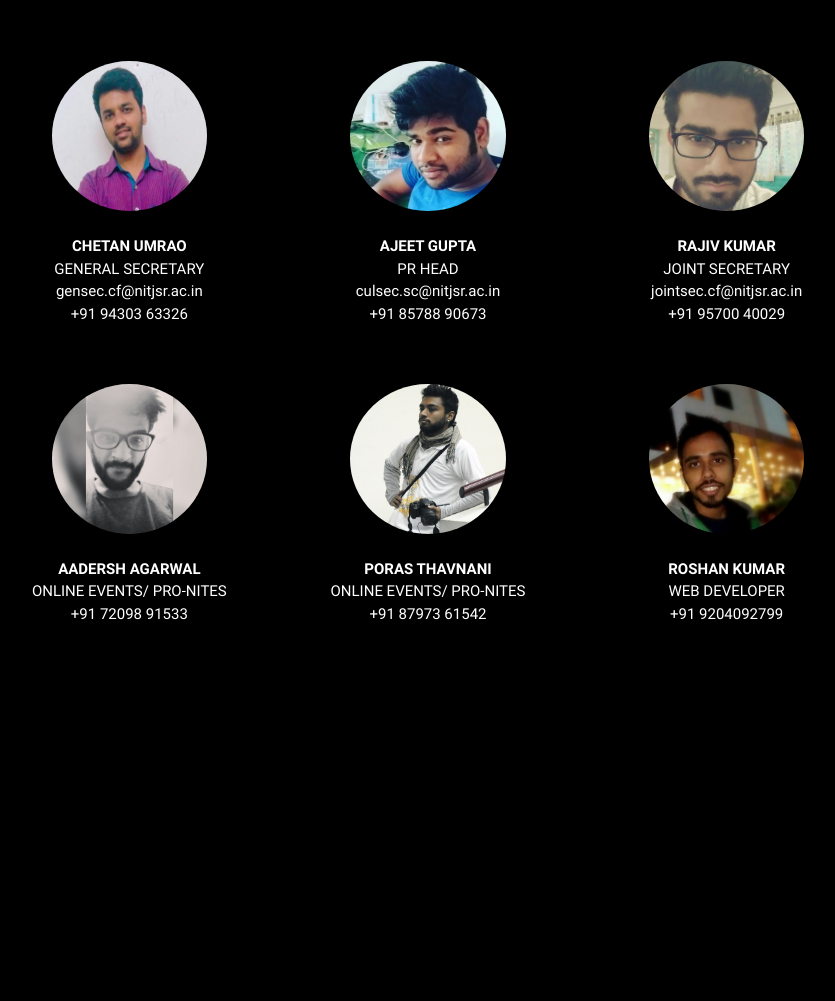
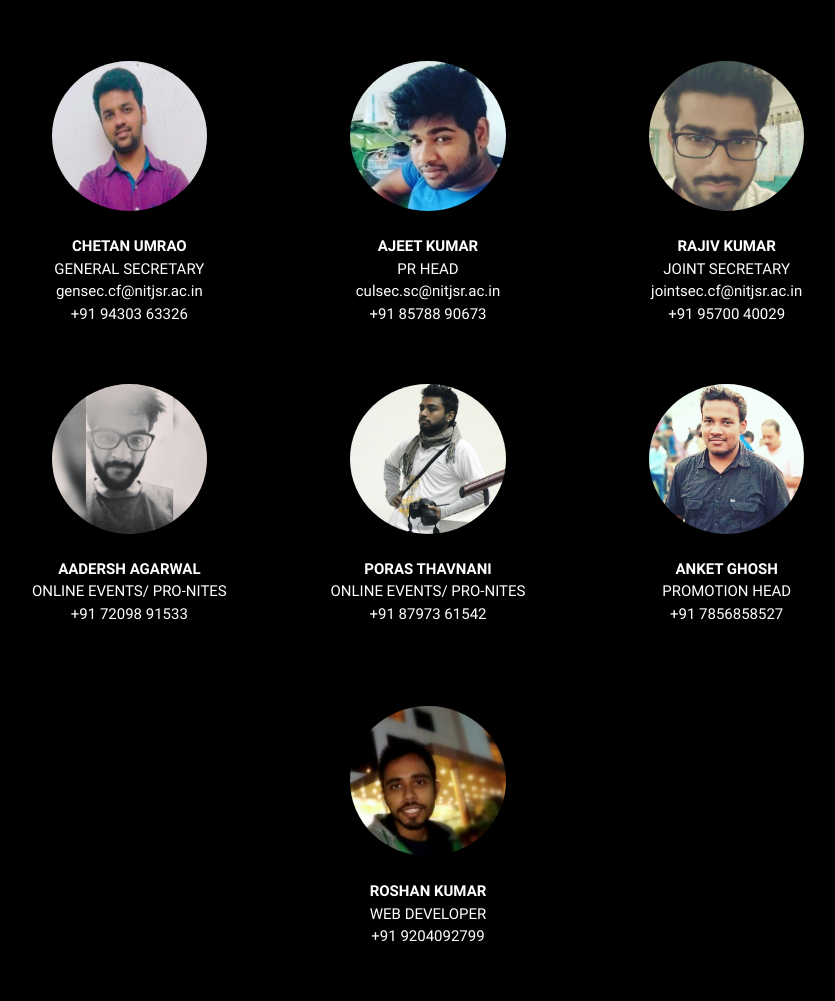
Before and after one commit to aryankumarnit/ca_culfest, a Django app: page / in a window 1280 px wide. Shown: the part 1628-2629 px from the top of the page, without its empty margins (212-1047 px from the left). Before the commit the page ends 2248 px from the top, so only its background shows below. Run offline with Django 3.2, Linux system fonts and the light colour scheme.

Commit message:
add contact final

```diff
--- /dev/null
+++ b/home/static/css/bodystyle.css
@@ -0,0 +1,3 @@
+body{
+	background-image: url('../images/back.jpg');
+}
--- a/home/static/css/style.css
+++ b/home/static/css/style.css
@@ -1,5 +1,6 @@
 body{
 	overflow-x: hidden;
+
 }
 .custom{
 	background-color: rgba(0,0,0,0.5);
--- a/home/templates/index.html
+++ b/home/templates/index.html
@@ -88,7 +88,7 @@ As a Campus Ambassador you would be working in the below mentioned criterias. Ev
 <li>SELFIE WITH THE CELEBRITY OF THE PRO NIGHT</li>
 <li>FREE REGISTRATION – which includes you to permit to participate in all the events and CELEBRITY NIGHT PASS along with the goodies bag and fest Tshirt.</li>
 <li>BEAN BAGS SEATS PASS Reserved for special guests and elites.</li>
-<li>FOOD COUPONS – which include top restraunts chains discount valid all round the India and Globe.</li>
+<li>FOOD COUPONS – which include top restaurants chains discount valid all round the India and Globe.</li>
 <li>OFFICIAL MERCHANDISE of CULFEST 2018</li>
 <li>GIFT HAMPERS</li>
 </ul>
@@ -170,7 +170,7 @@ As a Campus Ambassador you would be working in the below mentioned criterias. Ev
 
 					            	</div>
 					            	<div class="card-content center">
-					              		<p><b>AJEET GUPTA</b></p>
+					              		<p><b>AJEET KUMAR</b></p>
 					              		<P>PR HEAD</P>
 					              		<P>culsec.sc@nitjsr.ac.in</P>
 					              		<P>+91 85788 90673</P>
@@ -231,7 +231,27 @@ As a Campus Ambassador you would be working in the below mentioned criterias. Ev
 					        </div>
 
 							<div class="col s12 m12 l4">
-					          	<div class="card transparent" style="height:300px;padding:20px">
+					          	<div class="card" style="height:300px;padding:20px;background-color:transparent">
+					            	<div class="card-image">
+					              		<img src="{% static "images/Anket1.jpg" %}" class="responsive-img" style="height:150px" />
+
+					            	</div>
+					            	<div class="card-content center">
+					              		<p><b>ANKET GHOSH</b></p>
+					              		<P>PROMOTION HEAD</P>
+					              		<P>+91 7856858527</P>
+					              		<P></P>
+					            	</div>
+					          	</div>
+					        </div>
+
+
+					    </div>
+
+					    <div class="row">
+							<div class="col s12 m12 l4"></div>
+					    	<div class="col s12 m12 l4">
+					          	<div class="card" style="height:300px;padding:20px;background-color:transparent">
 					            	<div class="card-image">
 					              		<img src="{% static "images/rospic.jpg" %}" class="responsive-img" style="height:150px" />
 
@@ -244,8 +264,7 @@ As a Campus Ambassador you would be working in the below mentioned criterias. Ev
 					            	</div>
 					          	</div>
 					        </div>
-
-
+					    	<div class="col s12 m12 l4"></div>
 					    </div>
 
 				</div>
--- a/home/templates/uploadfile.html
+++ b/home/templates/uploadfile.html
@@ -6,7 +6,7 @@
 		<title>UPLOAD CONTACT</title>
 		{% include "head.html" %}
 		{% load static %}
-
+		<link type="text/css" rel="stylesheet" href={% static "css/bodystyle.css" %} media="screen,projection"/>
 	</head>
 
 	<body class="style-14" style="background-color:rgba(0,0,0,0.3)">
```
Also changed, not shown: home/templates/base.html (+38 -16 lines), home/static/images/Anket1.jpg (added), home/static/images/back.jpg (added).
